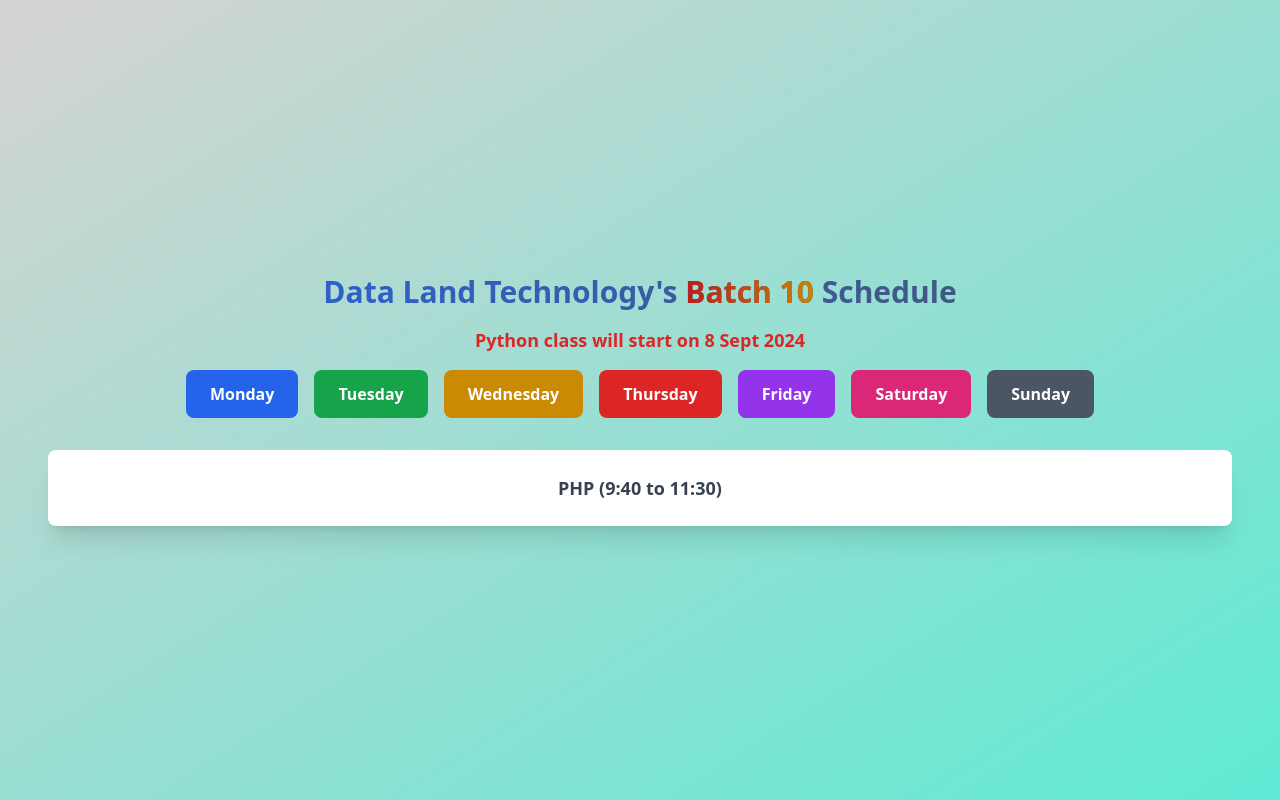
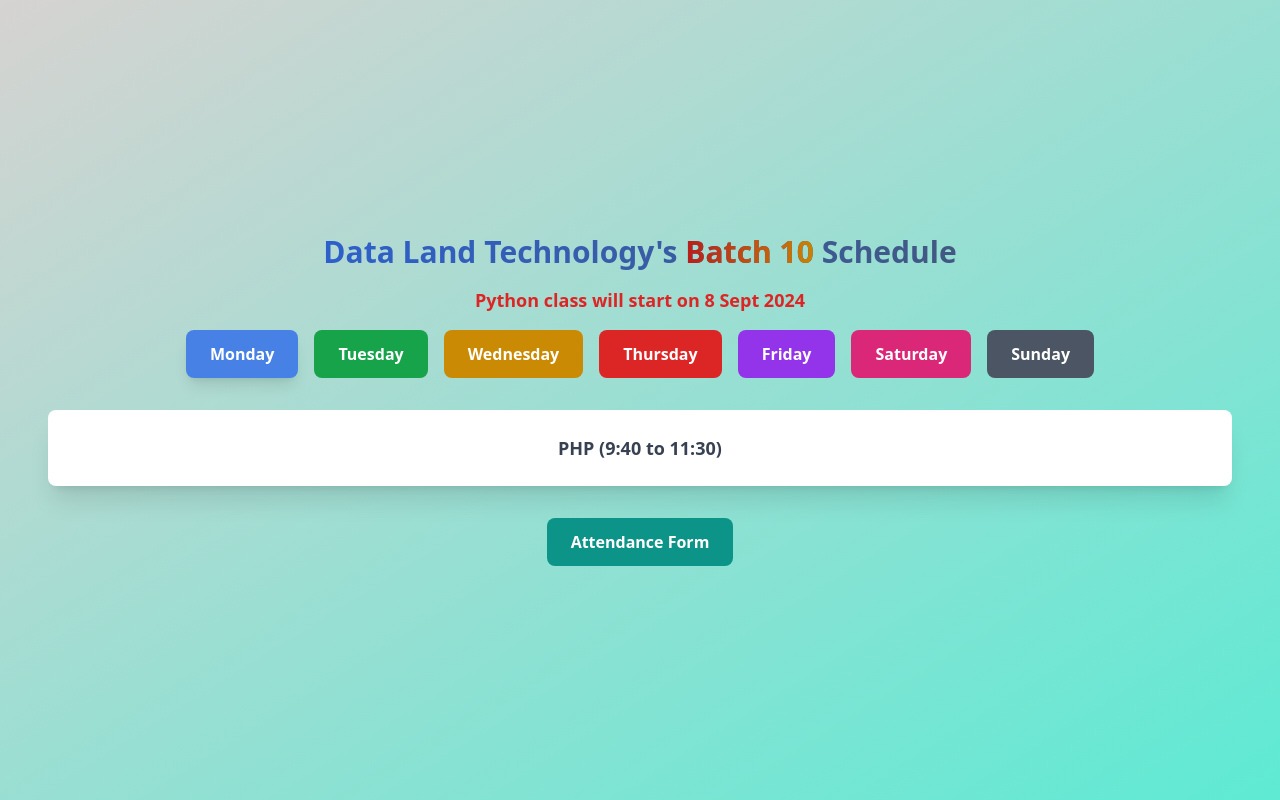
Before and after one commit to Savrancoeur/dltbatch10_sept_2024_schedule, a plain HTML site: page index.html in a window 1280 px wide. Both pictures are taken after a click on the button "Monday". Drawn offline with nearby package versions, Linux system fonts and the light colour scheme.

Commit message:
Attendance form link addition at 11:33 21/08/2024(Wed)

```diff
--- a/index.html
+++ b/index.html
@@ -1,4 +1,4 @@
-<!doctype html>
+<!DOCTYPE html>
 <html lang="en">
   <head>
     <meta charset="UTF-8" />
@@ -24,9 +24,7 @@
       </h1>
 
       <div id="warningNote" class="text-center mb-4 hidden">
-                <p
-                    class="text-sm sm:text-base md:text-lg font-semibold text-red-600"
-                >
+        <p class="text-sm sm:text-base md:text-lg font-semibold text-red-600">
           Python class will start on 8 Sept 2024
         </p>
       </div>
@@ -34,43 +32,43 @@
       <div class="flex flex-wrap justify-center gap-2 sm:gap-4 mb-8">
         <button
           id="btnMonday"
-                    class="btn-monday px-4 py-2 sm:px-6 sm:py-3 bg-blue-600 text-white font-bold rounded-lg hover:bg-blue-700 transform hover:translate-y-1 hover:scale-105 transition-transform duration-300"
+          class="btn-day px-4 py-2 sm:px-6 sm:py-3 bg-blue-600 text-white font-bold rounded-lg hover:bg-blue-700 transform hover:translate-y-1 hover:scale-105 transition-transform duration-300"
         >
           Monday
         </button>
         <button
           id="btnTuesday"
-                    class="btn-tuesday px-4 py-2 sm:px-6 sm:py-3 bg-green-600 text-white font-bold rounded-lg hover:bg-green-700 transform hover:translate-y-1 hover:scale-105 transition-transform duration-300"
+          class="btn-day px-4 py-2 sm:px-6 sm:py-3 bg-green-600 text-white font-bold rounded-lg hover:bg-green-700 transform hover:translate-y-1 hover:scale-105 transition-transform duration-300"
         >
           Tuesday
         </button>
         <button
           id="btnWednesday"
-                    class="btn-wednesday px-4 py-2 sm:px-6 sm:py-3 bg-yellow-600 text-white font-bold rounded-lg hover:bg-yellow-700 transform hover:translate-y-1 hover:scale-105 transition-transform duration-300"
+          class="btn-day px-4 py-2 sm:px-6 sm:py-3 bg-yellow-600 text-white font-bold rounded-lg hover:bg-yellow-700 transform hover:translate-y-1 hover:scale-105 transition-transform duration-300"
         >
           Wednesday
         </button>
         <button
           id="btnThursday"
-                    class="btn-thursday px-4 py-2 sm:px-6 sm:py-3 bg-red-600 text-white font-bold rounded-lg hover:bg-red-700 transform hover:translate-y-1 hover:scale-105 transition-transform duration-300"
+          class="btn-day px-4 py-2 sm:px-6 sm:py-3 bg-red-600 text-white font-bold rounded-lg hover:bg-red-700 transform hover:translate-y-1 hover:scale-105 transition-transform duration-300"
         >
           Thursday
         </button>
         <button
           id="btnFriday"
-                    class="btn-friday px-4 py-2 sm:px-6 sm:py-3 bg-purple-600 text-white font-bold rounded-lg hover:bg-purple-700 transform hover:translate-y-1 hover:scale-105 transition-transform duration-300"
+          class="btn-day px-4 py-2 sm:px-6 sm:py-3 bg-purple-600 text-white font-bold rounded-lg hover:bg-purple-700 transform hover:translate-y-1 hover:scale-105 transition-transform duration-300"
         >
           Friday
         </button>
         <button
           id="btnSaturday"
-                    class="btn-saturday px-4 py-2 sm:px-6 sm:py-3 bg-pink-600 text-white font-bold rounded-lg hover:bg-pink-700 transform hover:translate-y-1 hover:scale-105 transition-transform duration-300"
+          class="btn-day px-4 py-2 sm:px-6 sm:py-3 bg-pink-600 text-white font-bold rounded-lg hover:bg-pink-700 transform hover:translate-y-1 hover:scale-105 transition-transform duration-300"
         >
           Saturday
         </button>
         <button
           id="btnSunday"
-                    class="btn-sunday px-4 py-2 sm:px-6 sm:py-3 bg-gray-600 text-white font-bold rounded-lg hover:bg-gray-700 transform hover:translate-y-1 hover:scale-105 transition-transform duration-300"
+          class="btn-day px-4 py-2 sm:px-6 sm:py-3 bg-gray-600 text-white font-bold rounded-lg hover:bg-gray-700 transform hover:translate-y-1 hover:scale-105 transition-transform duration-300"
         >
           Sunday
         </button>
@@ -81,6 +79,16 @@
         class="p-4 sm:p-6 bg-white shadow-xl rounded-lg text-center hidden transform hover:translate-y-1 hover:scale-105 transition-transform duration-300"
       >
         <ul id="scheduleList" class="space-y-2 sm:space-y-4"></ul>
+      </div>
+
+      <div class="text-center mt-8">
+        <a
+          href="https://docs.google.com/forms/d/e/1FAIpQLSdcgVYmlhkxxMVCALNuNmt80OT0baDLOSnXthWvYFW_0jGk8A/viewform"
+          target="_blank"
+          class="inline-block px-6 py-3 bg-teal-600 text-white font-bold rounded-lg hover:bg-teal-700 transform hover:translate-y-1 hover:scale-105 transition-transform duration-300"
+        >
+          Attendance Form
+        </a>
       </div>
     </div>
 
@@ -112,27 +120,27 @@
           scheduleList.empty();
           $("#classTime").fadeOut(300);
 
-                    if (schedule.length > 0 && schedule[0].class !== "-") {
+          if (schedule && schedule.length > 0 && schedule[0].class !== "-") {
             schedule.forEach((item) => {
               const listItem = `<li class="text-sm sm:text-base md:text-lg font-semibold text-gray-700">${item.class} (${item.time})</li>`;
               scheduleList.append(listItem);
             });
           } else {
             scheduleList.append(
-                            `<li class="text-sm sm:text-base md:text-lg font-semibold text-gray-700">No Class Today.<br/> Revise the lessons you learned this week.<br/> Recharge your mind and body.<br/> Get ready for the next week.</li>`,
+              `<li class="text-sm sm:text-base md:text-lg font-semibold text-gray-700">No Class Today.<br/> Revise the lessons you learned this week.<br/> Recharge your mind and body.<br/> Get ready for the next week.</li>`
             );
           }
 
           $("#classTime").fadeIn(500);
+
+          $(".btn-day").removeClass("bg-opacity-75 shadow-lg");
+          $(`#btn${day}`).addClass("bg-opacity-75 shadow-lg");
         }
 
-                $(".btn-monday").click(() => showSchedule("Monday"));
-                $(".btn-tuesday").click(() => showSchedule("Tuesday"));
-                $(".btn-wednesday").click(() => showSchedule("Wednesday"));
-                $(".btn-thursday").click(() => showSchedule("Thursday"));
-                $(".btn-friday").click(() => showSchedule("Friday"));
-                $(".btn-saturday").click(() => showSchedule("Saturday"));
-                $(".btn-sunday").click(() => showSchedule("Sunday"));
+        $(".btn-day").click(function () {
+          const day = $(this).attr("id").replace("btn", ""); // Get the day by removing "btn" from the id
+          showSchedule(day);
+        });
       });
     </script>
   </body>
```
Lines whose indentation alone changed are shown as unchanged.
